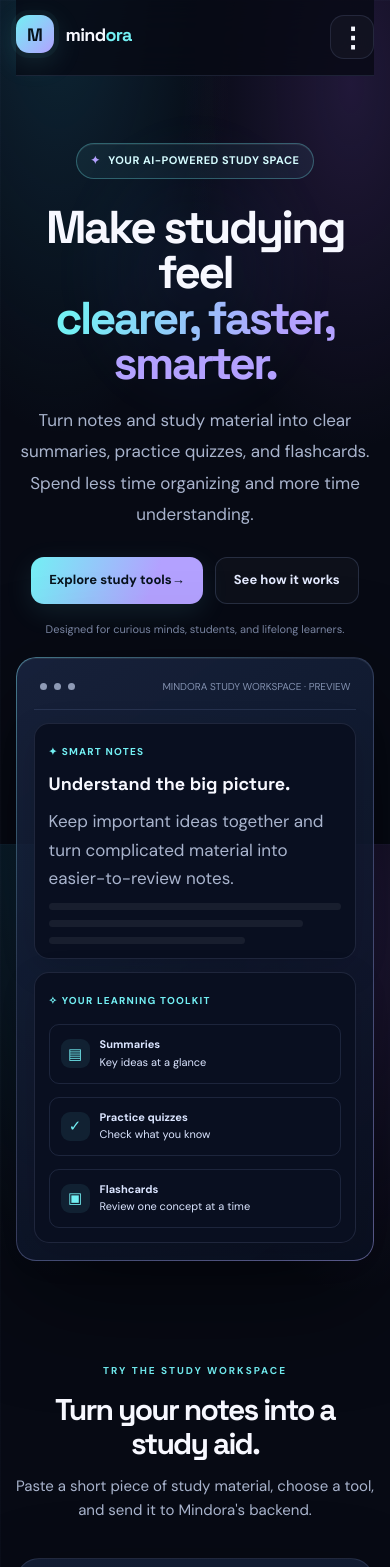
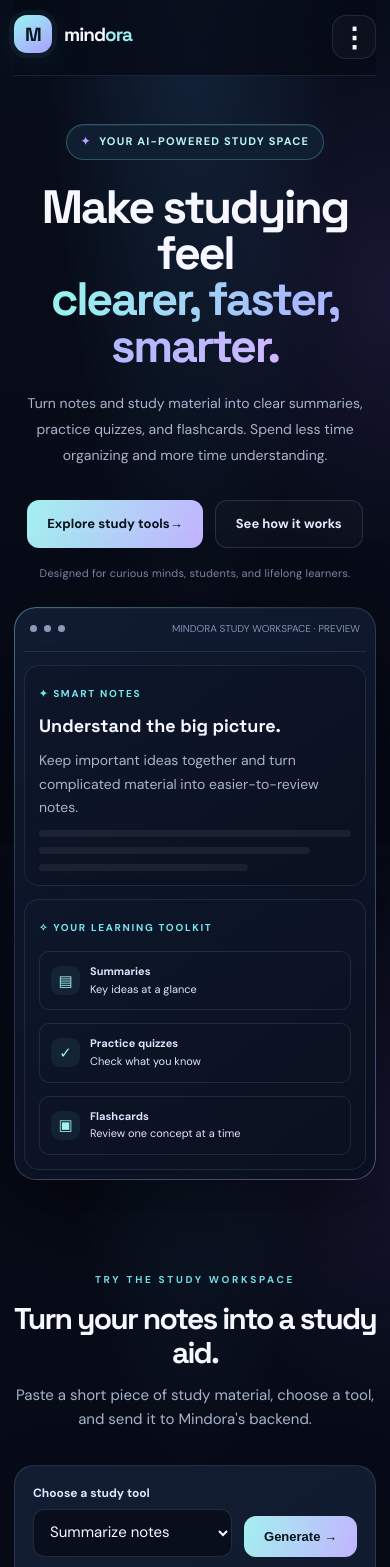
Before and after one commit to umer714/FF-Likes-Hub, a website: page index.html in a window 390 px wide. Shown: the top 1567 px of the page. Drawn offline with Linux system fonts and the light colour scheme; no server answers.

Commit message:
Redesign Mindora homepage with premium signature visual system

```diff
--- a/index.html
+++ b/index.html
@@ -83,6 +83,39 @@
 :focus-visible{outline:2px solid var(--cyan);outline-offset:4px}
 @media(max-width:760px){nav{height:68px}.hero{padding-top:67px}h1{letter-spacing:-2.5px}.preview{border-radius:20px}}
 @media(prefers-reduced-motion:reduce){*,*:before,*:after{scroll-behavior:auto!important;animation-duration:.01ms!important;transition-duration:.01ms!important}}
+</style>
+
+<style id="mindora-signature-redesign">
+:root{--bg:#070b17;--panel:#10192c;--panel2:#151f36;--cyan:#75e7ef;--violet:#b5a5ff;--text:#f6f7ff;--muted:#a8b4cb;--line:#b9c9ef20}
+body{background-color:#070b17;background-image:radial-gradient(ellipse at 50% -15%,#24486b75,transparent 55%),radial-gradient(ellipse at 100% 35%,#392c6750,transparent 35%),linear-gradient(180deg,#080d1a 0%,#070b17 72%);background-attachment:fixed}
+.wrap{width:min(1180px,calc(100% - 44px))}
+nav{height:78px;border-bottom:1px solid #c5d5ff1c;background:#070b17c9;backdrop-filter:blur(20px);-webkit-backdrop-filter:blur(20px)}
+.mark{border-radius:13px;background:linear-gradient(145deg,#9af4f2,#aaa0ff);box-shadow:0 0 0 5px #75e7ef0c,0 10px 35px #75e7ef18}
+.brand{font-size:21px;letter-spacing:-1px}.brand b{color:#9aeeef}
+.navbtn,.primary{border-radius:12px;background:linear-gradient(110deg,#a3f0ef,#c2b4ff);box-shadow:none;transition:transform .2s,filter .2s}.navbtn:hover,.primary:hover{transform:translateY(-2px);filter:brightness(1.06)}
+.hero{padding:90px 0 52px;position:relative}.hero:before{content:"";display:block;width:1px;height:52px;margin:0 auto 22px;background:linear-gradient(transparent,#75e7ef99,transparent)}
+.pill{background:#101e31;border-color:#75e7ef45;color:#b8f5f5;letter-spacing:1.2px;padding:8px 14px}
+h1{font-size:clamp(45px,7.6vw,84px);letter-spacing:-4.6px;line-height:.99;margin:24px auto 22px;font-weight:700}
+h1 span{background:linear-gradient(105deg,#9af1ed 5%,#a8b8ff 55%,#d0b8ff);background-clip:text;-webkit-background-clip:text}
+.hero p{font-size:16px;max-width:650px}
+.actions{margin-top:31px}.primary,.secondary{padding:13px 20px;border-radius:12px}.secondary{background:#ffffff06;border-color:#c5d5ff25}.secondary:hover{border-color:#75e7ef80;background:#75e7ef08}
+.note{letter-spacing:.2px}
+.preview{margin-top:35px;padding:16px;border-radius:22px;border-color:#b8caff26;background:linear-gradient(145deg,#121e34ed,#0b1121f5);box-shadow:0 35px 100px #0007,0 1px #ffffff0a inset}
+.mockcard{background:linear-gradient(145deg,#0d1729,#0a1020);border-color:#c5d5ff1c;border-radius:15px}.mocktag{letter-spacing:1.7px}.miniicon{background:#75e7ef13;color:#a4f1ef}
+section{padding:64px 0}.sectionhead{margin-bottom:34px}.eyebrow{letter-spacing:2.7px}.sectionhead h2{font-size:clamp(30px,4vw,44px);letter-spacing:-1.8px}
+.features{gap:16px}.feature{position:relative;overflow:hidden;border-radius:17px;padding:25px;background:linear-gradient(145deg,#121d32e8,#0b1120f5);border-color:#b9c9ef1d;box-shadow:0 12px 34px #0002;transition:transform .22s,border-color .22s,background .22s}.feature:before{content:"";position:absolute;top:0;left:24px;right:24px;height:1px;background:linear-gradient(90deg,transparent,#a7e9ef5c,transparent)}.feature:hover{transform:translateY(-4px);border-color:#75e7ef55;background:linear-gradient(145deg,#17253b,#0d1426)}
+.icon{border-radius:12px;border-color:#75e7ef30;background:linear-gradient(145deg,#75e7ef17,#b5a5ff13)}
+.how{gap:16px}.step{border-radius:16px;padding:23px;background:#ffffff03;border-color:#b9c9ef1b}.number{display:inline-flex;border:1px solid #75e7ef35;border-radius:8px;padding:5px 8px;background:#75e7ef0b}
+.studytool,.planner-shell{border-radius:20px;border-color:#b9c9ef28;background:linear-gradient(145deg,#121e34f5,#0a1020f8);box-shadow:0 24px 70px #0003}
+.studyform select,.studyform textarea,.planner-field input,.planner-field select,.planner-field textarea{background:#080e1c;border-color:#c5d5ff24;border-radius:11px}
+.studyform select:focus,.studyform textarea:focus,.planner-field input:focus,.planner-field select:focus,.planner-field textarea:focus{border-color:#75e7ef;box-shadow:0 0 0 3px #75e7ef0c}
+.studyresult,.planner-result{background:#080e1c;border-color:#b9c9ef25;border-radius:14px}
+.cta{position:relative;overflow:hidden;border-radius:22px;border-color:#75e7ef30;background:radial-gradient(ellipse at 50% 0%,#294e6a6b,transparent 65%),linear-gradient(145deg,#111c31,#0b1120);padding:42px 30px}.cta:before{content:"";display:block;width:48px;height:3px;margin:0 auto 22px;border-radius:9px;background:linear-gradient(90deg,#75e7ef,#b5a5ff)}
+footer{border-top-color:#b9c9ef1b}.footlinks a{transition:color .2s}
+:focus-visible{outline:2px solid #75e7ef;outline-offset:4px}
+@media(max-width:760px){.wrap{width:calc(100% - 32px)}.hero{padding:66px 0 38px}h1{letter-spacing:-2.7px}.hero:before{height:32px}section{padding:48px 0}}
+@media(max-width:480px){.wrap{width:calc(100% - 28px)}nav{height:68px}.brand{font-size:19px}.hero{padding-top:48px}h1{font-size:clamp(40px,12vw,57px);letter-spacing:-2.3px}.hero p{font-size:14px}.preview{padding:9px;margin-top:24px}.feature{padding:21px}.cta{padding:30px 18px}}
+@media(prefers-reduced-motion:reduce){*,*:before,*:after{scroll-behavior:auto!important;transition-duration:.01ms!important}}
 </style>
 </head>
 <body>
```
